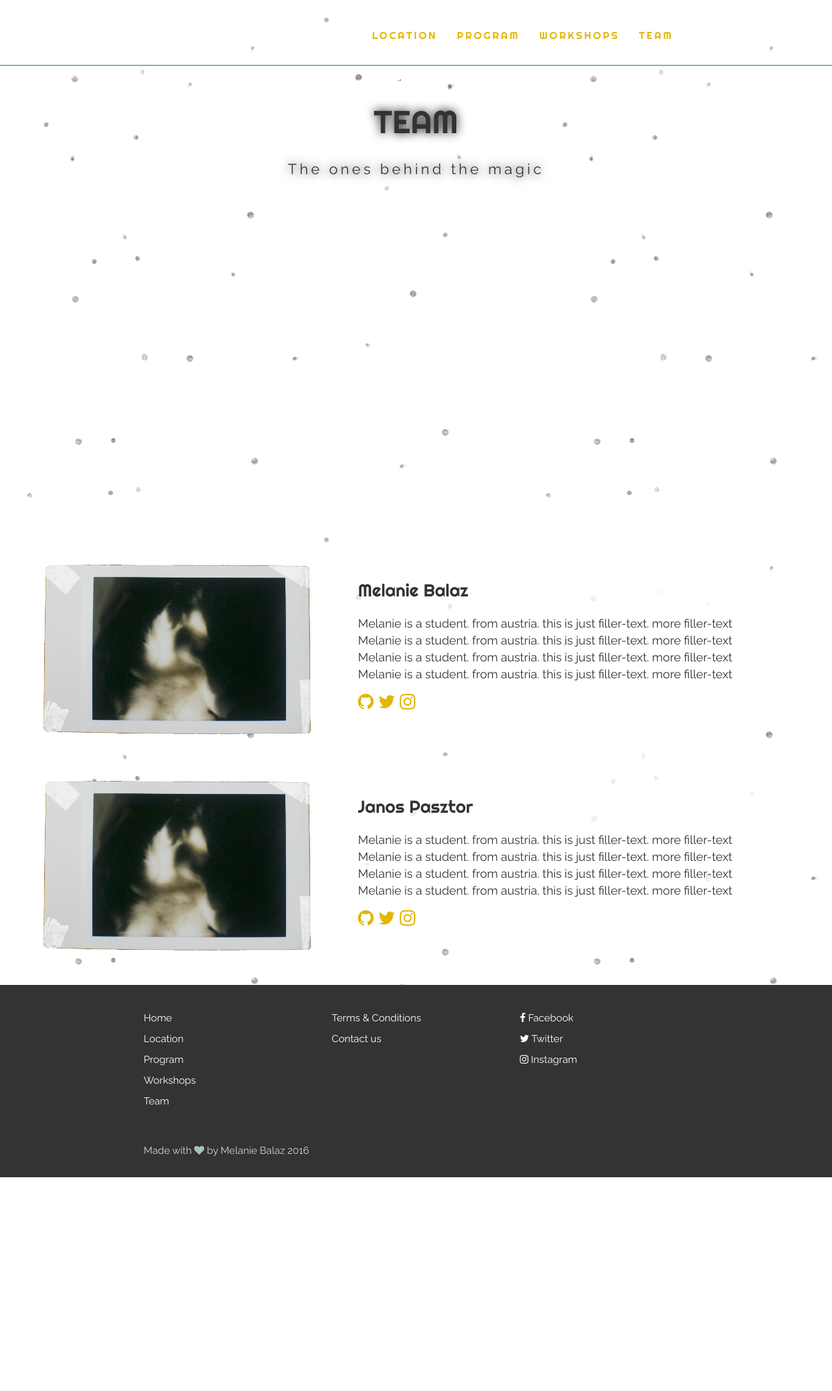
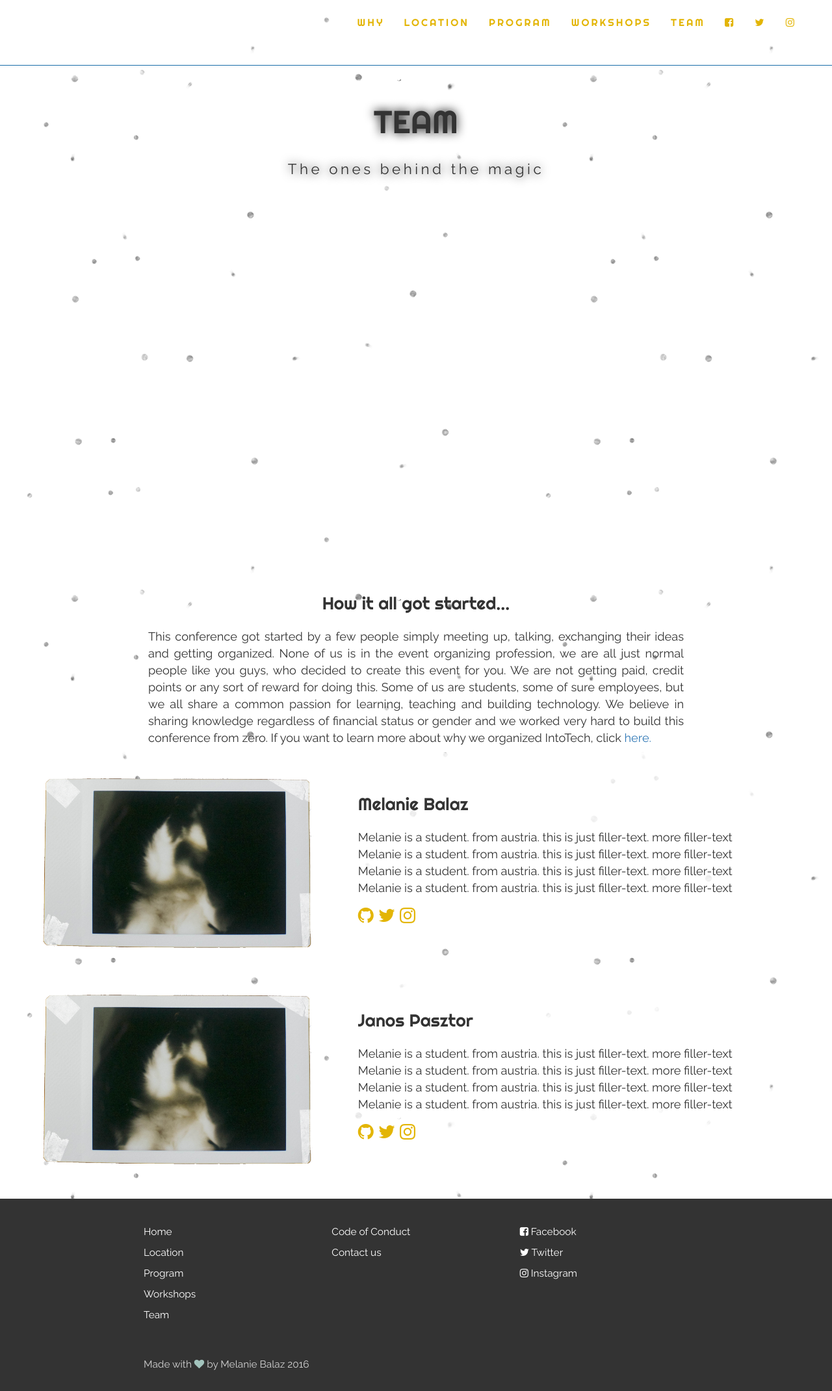
Before and after one commit to melaniebalaz/IntoTech-DBS, a PHP site: template src/View/IndexController/team.twig in a window 1280 px wide. Shown: the whole page at 65% size. Before the commit the page ends 1812 px from the top, so only its background shows below. Run offline with PHP 8.4, Linux system fonts and the light colour scheme; the template is opened without the code that fills it, so the values that code supplies are empty; some libraries are stand-ins or nearby versions.

```diff
--- a/config/config.php
+++ b/config/config.php
@@ -51,6 +51,8 @@ return [
 			],
 			':routes' => [
 				['GET', '/', IndexController::class, 'index'],
+				['GET', '/why', IndexController::class, 'why'],
+				['GET', '/location', IndexController::class, 'location'],
 				['GET', '/team', IndexController::class, 'team'],
 				['GET', '/workshops', IndexController::class, 'workshops'],
 				['GET', '/program', IndexController::class, 'program'],
--- a/htdocs/css/custom.css
+++ b/htdocs/css/custom.css
@@ -41,6 +41,15 @@ blockquote {
 .container {
     padding-top:20px;
     width:70%;
+}
+
+label {
+    font-weight:normal;
+}
+
+
+.social-media-icons {
+    font-size:2.0em;
 }
 
 /**TEXT STYLES**/
@@ -185,6 +194,14 @@ hr {
     color:#333;
 }
 
+.intro-header-icons a{
+    color:white;
+}
+
+.intro-header-icons a:hover{
+    color:#E3B505;
+}
+
 /**SECTION SIGNUP **/
 
 
@@ -269,10 +286,6 @@ hr {
     font-size:1.3em;
 }
 
-.team-icons {
-    font-size:2.0em;
-}
-
 .team-icons a:hover {
     color:#A3C4BD;
 }
--- a/src/View/IndexController/team.twig
+++ b/src/View/IndexController/team.twig
@@ -10,6 +10,19 @@
 
     <div class="container-fluid padding-style team-bg">
 
+        <div class="container text-center">
+            <p class="lead section-lead-team">
+                How it all got started...
+            </p>
+            <p class="section-paragraph-team text-justify">
+                This conference got started by a few people simply meeting up, talking, exchanging their ideas and getting organized.
+                None of us is in the event organizing profession, we are all just normal people like you guys, who decided to
+                create this event for you. We are not getting paid, credit points or any sort of reward for doing this.
+                Some of us are students, some of sure employees, but we all share a common passion for learning, teaching and building technology.
+                We believe in sharing knowledge regardless of financial status or gender and we worked very hard to
+                build this conference from zero. If you want to learn more about why we organized IntoTech, click <a href="/why"> here. </a>
+            </p>
+        </div>
         <!-- MELANIE -->
         <div class="row">
             <div class="col-sm-5">
@@ -25,7 +38,7 @@
                     Melanie is a student. from austria. this is just filler-text. more filler-text
                     Melanie is a student. from austria. this is just filler-text. more filler-text
                 </p>
-                <p class="team-icons">
+                <p class="social-media-icons team-icons">
                     <a href="">
                         <i class="fa fa-github" aria-hidden="true"></i>
                     </a>
@@ -54,7 +67,7 @@
                     Melanie is a student. from austria. this is just filler-text. more filler-text
                     Melanie is a student. from austria. this is just filler-text. more filler-text
                 </p>
-                <p class="team-icons">
+                <p class="social-media-icons team-icons">
                     <a href="">
                         <i class="fa fa-github" aria-hidden="true"></i>
                     </a>
--- a/src/View/IndexController/workshops.twig
+++ b/src/View/IndexController/workshops.twig
@@ -5,7 +5,7 @@
 {% block content %}
     <header class="image-bg-fluid-height team-bg">
         <div class="intro-heading"> Workshops & CO</div>
-        <div class="intro-lead-in"> What else to expect at the MARF</div>
+        <div class="intro-lead-in"> What else to expect at IntoTech</div>
         <div class="intro-subtext"> - Will be released soon - </div>
     </header>
 
--- a/src/View/base.twig
+++ b/src/View/base.twig
@@ -54,10 +54,17 @@
                 </a>
             </div>
         </div>
-        <div class="container ">
+        <div class="container-fluid">
             <!-- Collect the nav links, forms, and other content for toggling -->
             <div class="collapse navbar-collapse navbar-right" id="bs-example-navbar-collapse-1">
                 <ul class="nav navbar-nav">
+                    <li>
+                        <a href="/why">
+                            <p class="nav-text">
+                                WHY
+                            </p>
+                        </a>
+                    </li>
                     <li>
                         <a href="/location">
                             <p class="nav-text">
@@ -85,6 +92,27 @@
                             </p>
                         </a>
                     </li>
+                    <li>
+                        <a href="">
+                            <p class="nav-text">
+                                <i class="fa fa-facebook-square" aria-hidden="true"></i>
+                            </p>
+                        </a>
+                    </li>
+                    <li>
+                        <a href="">
+                            <p class="nav-text">
+                                <i class="fa fa-twitter" aria-hidden="true"> </i>
+                            </p>
+                        </a>
+                    </li>
+                    <li>
+                        <a href="">
+                            <p class="nav-text">
+                                <i class="fa fa-instagram" aria-hidden="true"></i>
+                            </p>
+                        </a>
+                    </li>
                 </ul>
             </div>
             <!-- /.navbar-collapse -->
@@ -108,13 +136,13 @@
                         <p> <a href="/team">Team </a> </p>
                     </div>
                     <div class="col-sm-4">
-                        <p> <a href="/terms"> Terms & Conditions </a> </p>
-                        <p> <a href="/terms"> Contact us </a> </p>
+                        <p> <a href="/terms"> Code of Conduct </a> </p>
+                        <p> <a href="/contact"> Contact us </a> </p>
                     </div>
                     <div class="col-sm-4">
                         <a href="">
                             <p>
-                                <i class="fa fa-facebook" aria-hidden="true"></i>
+                                <i class="fa fa-facebook-square" aria-hidden="true"></i>
                                 Facebook
                             </p>
                         </a>
```
Also changed, not shown: src/Controller/IndexController.php (+27 -5 lines), src/Logic/AttendantLogic.php (added, +42 -0 lines), src/Model/AttendantModel.php (+27 -10 lines), src/View/IndexController/index.twig (+6 -7 lines), src/View/IndexController/location.twig (added, +11 -0 lines), src/View/IndexController/why.twig (added, +11 -0 lines), 3 other files.
